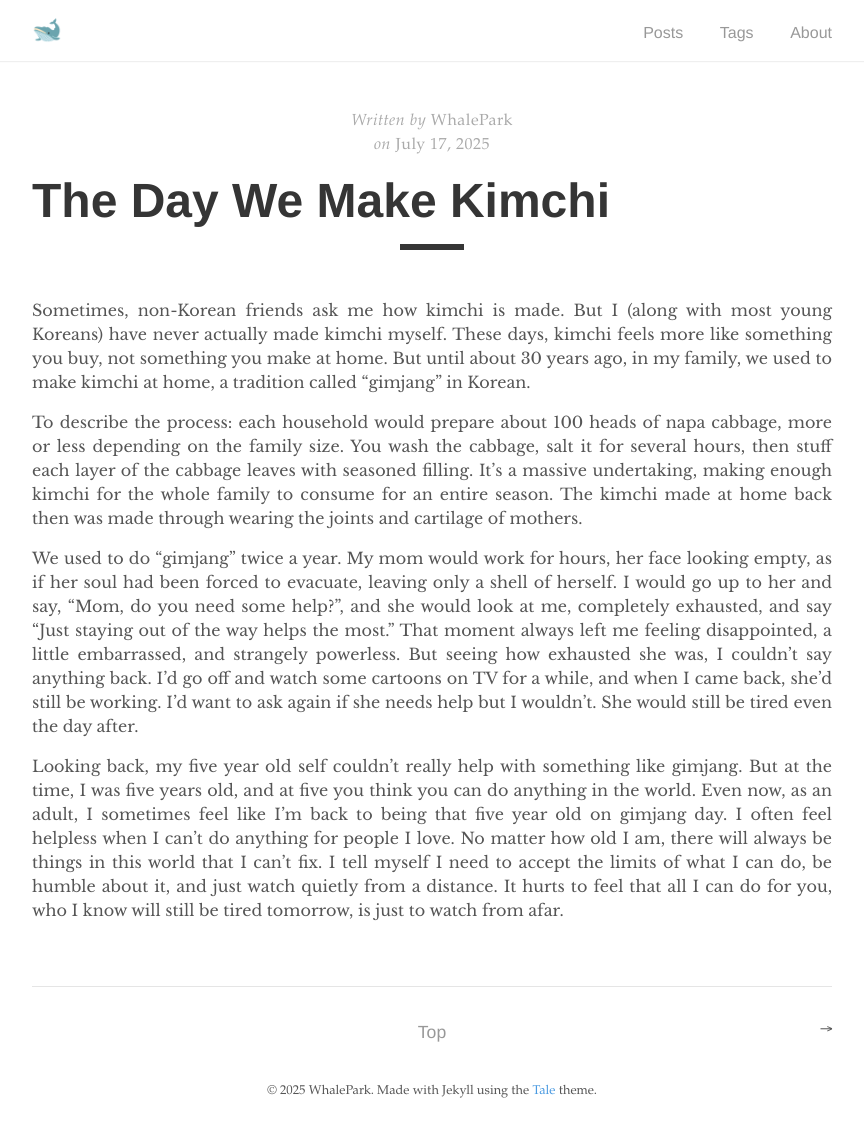
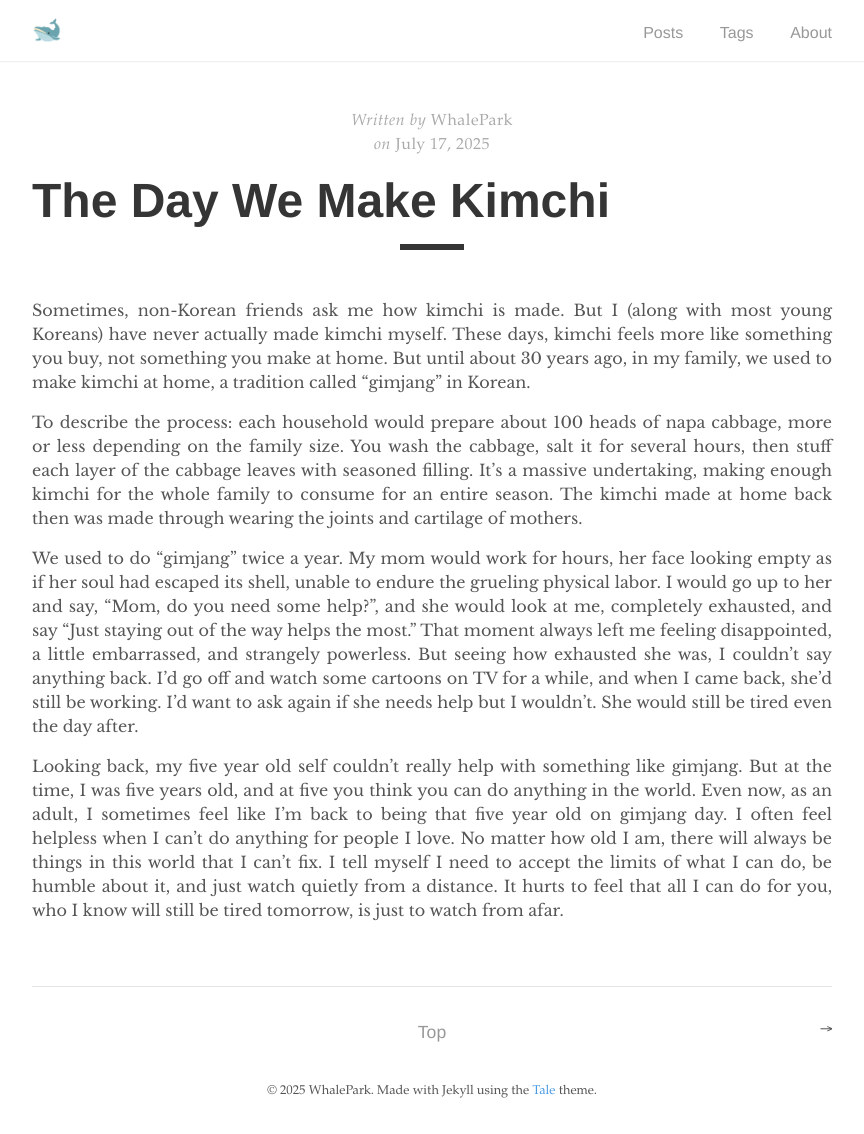
Before and after one commit to whalepark/blog, a Jekyll site: the page built from _posts/2025-07-17-the-day-we-make-kimchi.md, in a window 1280 px wide. Shown: the whole page, without its empty margins (208-1072 px from the left). Built offline with Jekyll 4.4.1, drawn with Linux system fonts in a browser that asks for light colours.

Commit message:
Update 2025-07-17-the-day-we-make-kimchi.md

```diff
--- a/_posts/2025-07-17-the-day-we-make-kimchi.md
+++ b/_posts/2025-07-17-the-day-we-make-kimchi.md
@@ -9,6 +9,6 @@ Sometimes, non-Korean friends ask me how kimchi is made. But I (along with most
 
 To describe the process: each household would prepare about 100 heads of napa cabbage, more or less depending on the family size. You wash the cabbage, salt it for several hours, then stuff each layer of the cabbage leaves with seasoned filling. It’s a massive undertaking, making enough kimchi for the whole family to consume for an entire season. The kimchi made at home back then was made through wearing the joints and cartilage of mothers.
 
-We used to do “gimjang” twice a year. My mom would work for hours, her face looking empty, as if her soul had been forced to evacuate, leaving only a shell of herself. I would go up to her and say, “Mom, do you need some help?”, and she would look at me, completely exhausted, and say “Just staying out of the way helps the most.” That moment always left me feeling disappointed, a little embarrassed, and strangely powerless. But seeing how exhausted she was, I couldn’t say anything back. I’d go off and watch some cartoons on TV for a while, and when I came back, she’d still be working. I’d want to ask again if she needs help but I wouldn’t. She would still be tired even the day after.
+We used to do “gimjang” twice a year. My mom would work for hours, her face looking empty as if her soul had escaped its shell, unable to endure the grueling physical labor. I would go up to her and say, “Mom, do you need some help?”, and she would look at me, completely exhausted, and say “Just staying out of the way helps the most.” That moment always left me feeling disappointed, a little embarrassed, and strangely powerless. But seeing how exhausted she was, I couldn’t say anything back. I’d go off and watch some cartoons on TV for a while, and when I came back, she’d still be working. I’d want to ask again if she needs help but I wouldn’t. She would still be tired even the day after.
 
 Looking back, my five year old self couldn’t really help with something like gimjang. But at the time, I was five years old, and at five you think you can do anything in the world. Even now, as an adult, I sometimes feel like I’m back to being that five year old on gimjang day. I often feel helpless when I can’t do anything for people I love. No matter how old I am, there will always be things in this world that I can’t fix. I tell myself I need to accept the limits of what I can do, be humble about it, and just watch quietly from a distance. It hurts to feel that all I can do for you, who I know will still be tired tomorrow, is just to watch from afar.
```
